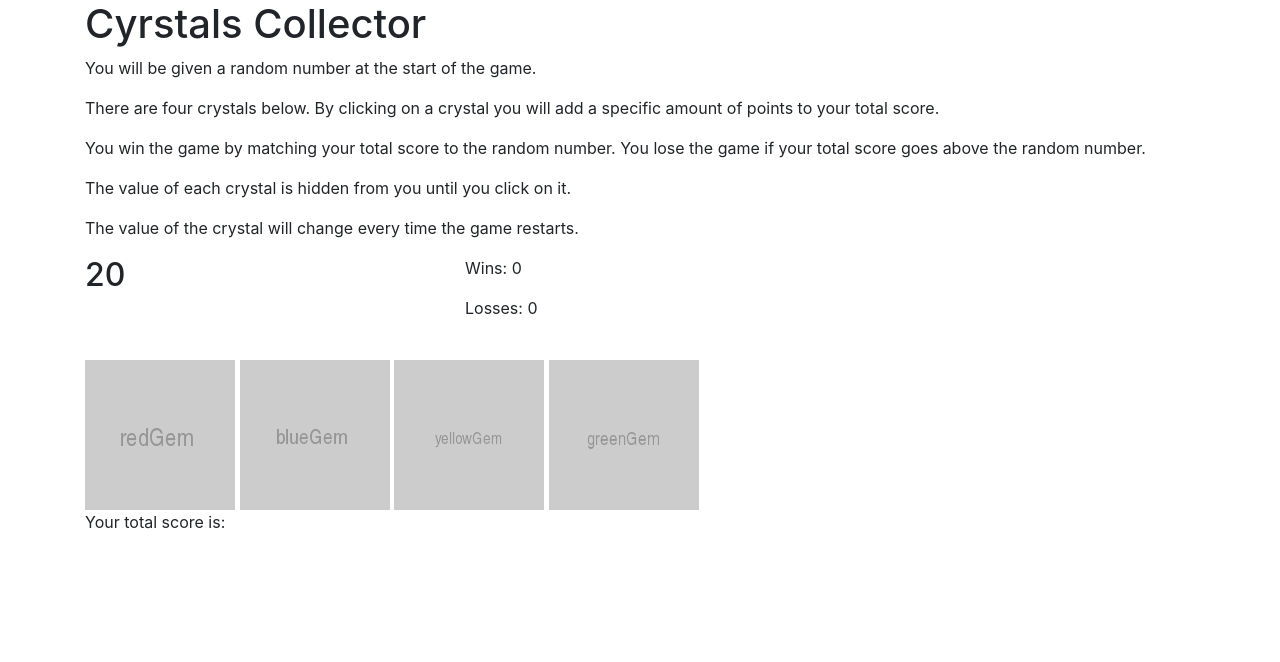
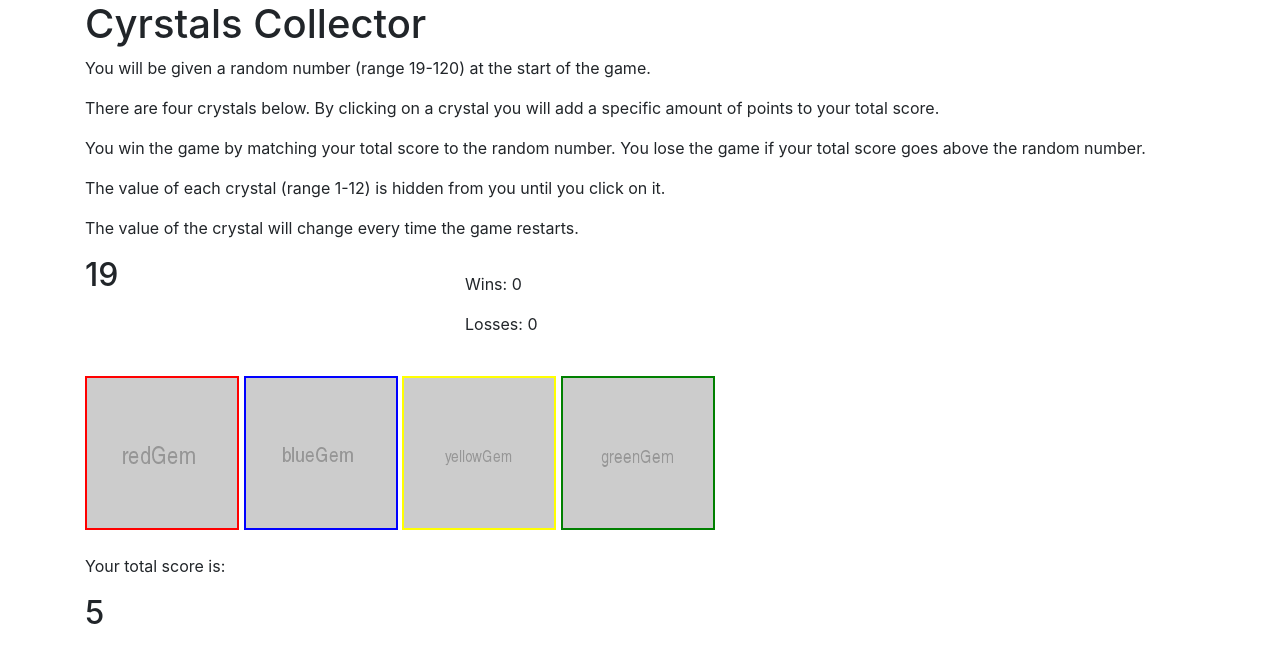
Before and after one commit to izeimai/unit-4-game, a plain HTML site: page index.html in a window 1280 px wide. Both pictures are taken after a click on the picture 160 px from the left and 435 px from the top of the page. Drawn offline with nearby package versions, Linux system fonts and the light colour scheme.

Commit message:
Added functionaity

```diff
--- a/assets/css/style.css
+++ b/assets/css/style.css
@@ -0,0 +1,20 @@
+img {
+    border-style : solid;
+    border-width : 2px;
+}
+
+#redGem {
+    border-color: red;
+}
+
+#blueGem {
+    border-color: blue;
+}
+
+#yellowGem {
+    border-color: yellow;
+}
+
+#greenGem {
+    border-color: green;
+}
--- a/index.html
+++ b/index.html
@@ -8,6 +8,8 @@
     <link rel="stylesheet" href="assets/css/reset.css">
     <!-- Bootstrap File -->
     <link rel="stylesheet" href="https://maxcdn.bootstrapcdn.com/bootstrap/4.0.0/css/bootstrap.min.css">
+    <!-- My own CSS File-->
+    <link rel="stylesheet" href="assets/css/style.css">
     <!-- JQuery -->
     <script src="https://code.jquery.com/jquery.js"></script>
 </head>
@@ -18,14 +20,12 @@
         <div class="row">
             <div class="col-md-12">
                 <!--Instructions for the game displayed here-->
-                <p>You will be given a random number at the start of the game.</p>
+                <p>You will be given a random number (range 19-120) at the start of the game.</p>
                 <p>There are four crystals below. By clicking on a crystal you will add a specific amount of points to
-                    your
-                    total score.</p>
+                    your total score.</p>
                 <p>You win the game by matching your total score to the random number. You lose the game if your total
-                    score
-                    goes above the random number.</p>
-                <p>The value of each crystal is hidden from you until you click on it.</p>
+                    score goes above the random number.</p>
+                <p>The value of each crystal (range 1-12) is hidden from you until you click on it.</p>
                 <p>The value of the crystal will change every time the game restarts.</p>
             </div>
         </div>
@@ -37,6 +37,8 @@
             </div>
 
             <div class="col-md-4">
+                <!-- Win or Loss message displayed here -->
+                <p><span id="winOrLose"></span></p>
                 <!--Counter for Wins and Losses displayed here-->
                 <p>Wins: <span id="numWin"></span></p>
                 <p>Losses: <span id="numLoss"></span></p>
@@ -53,6 +55,8 @@
                 <img src="assets/images/greenGem.png" class="gem" id="greenGem">
             </div>
         </div>
+
+        <br>
 
         <div class="row">
             <div class="col-md-4">
@@ -74,57 +78,61 @@
             var numWin = 0;
             var numLoss = 0;
             var targetNumber;
-            var currentNumber;
-            var values = [1, 2, 4, 7]; //gem values
+            var currentNumber = 0;
 
             function newTargetNumber() {
-                targetNumber = Math.floor(Math.random() * 10 + 20);
+                // random number from 19 to 120, Math.random is inclusive 0, not 1
+                // used (Math.random() * ((max - min) + 1)) + min
+                targetNumber = Math.floor(Math.random() * ((120 - 19) + 1)) + 19;
                 $("#targetNumber").text(targetNumber);
             }
 
             function newGemValue() {
-
-                // Shuffle gem value array
-                values.sort(function () {
-                    return 0.5 - Math.random();
-
-                    for (var i =0; i < values.length; i++) {
-                        thisValue = values[i];
-                        $(".gem").attr('value', thisValue);
-
-                    }
-                // $("#redGem").attr('value', values[0]);
-                // $("#blueGem").attr('value', values[1]);
-                // $("#yelowGem").attr('value', values[2]);
-                // $("#greenGem").attr('value', values[3]);
-
+                // Each gem gets assigned a random value from 1 through 12
+                $(".gem").each(function () {
+                    var thisValue = Math.ceil(Math.random() * 12);
+                    $(this).attr('value', thisValue);
                 });
-
-
             }
 
-            newGemValue();
+            function resetGame() {
 
-            function resetGame() {
+                currentNumber = 0;
                 newTargetNumber();
-                $("#currentNumber").clear();
-                newTargetNumber();
+                $("#currentNumber").text(currentNumber);
                 newGemValue();
             }
 
-            // Generate new random target number for first game
+            // Generate new random target number and gem values for first game
             newTargetNumber();
+            newGemValue();
             $("#numWin").text(numWin);
             $("#numLoss").text(numLoss);
 
+            // On click accrual of values from gems
+            $(".gem").on("click", function () {
+                $("#winOrLose").empty();
+                currentNumber = currentNumber + parseInt($(this).attr('value'));
+                $("#currentNumber").html(currentNumber);
 
-            $(".gem").on("click", function () {
-                currentNumber = currentNumber + this.value;
+                // Conditionals for win and loss
+                if (currentNumber == targetNumber) { // win condition
+                    $("#currentNumber").text(currentNumber);
+                    $("#winOrLose").text("You won!");
+                    numWin++;
+                    $("#numWin").text(numWin);
+                    resetGame();
+                } else if (currentNumber > targetNumber) { // loss condition
+                    $("#currentNumber").text(currentNumber);
+                    $("#winOrLose").text("You lost!");
+                    numLoss++;
+                    $("#numLoss").text(numLoss);
+                    resetGame();
+                }
 
-                // if (targetNumber > currentNumber)
-            });
+            }); // close click
 
-        });
+        }); // close document ready
 
     </script>
 
```
